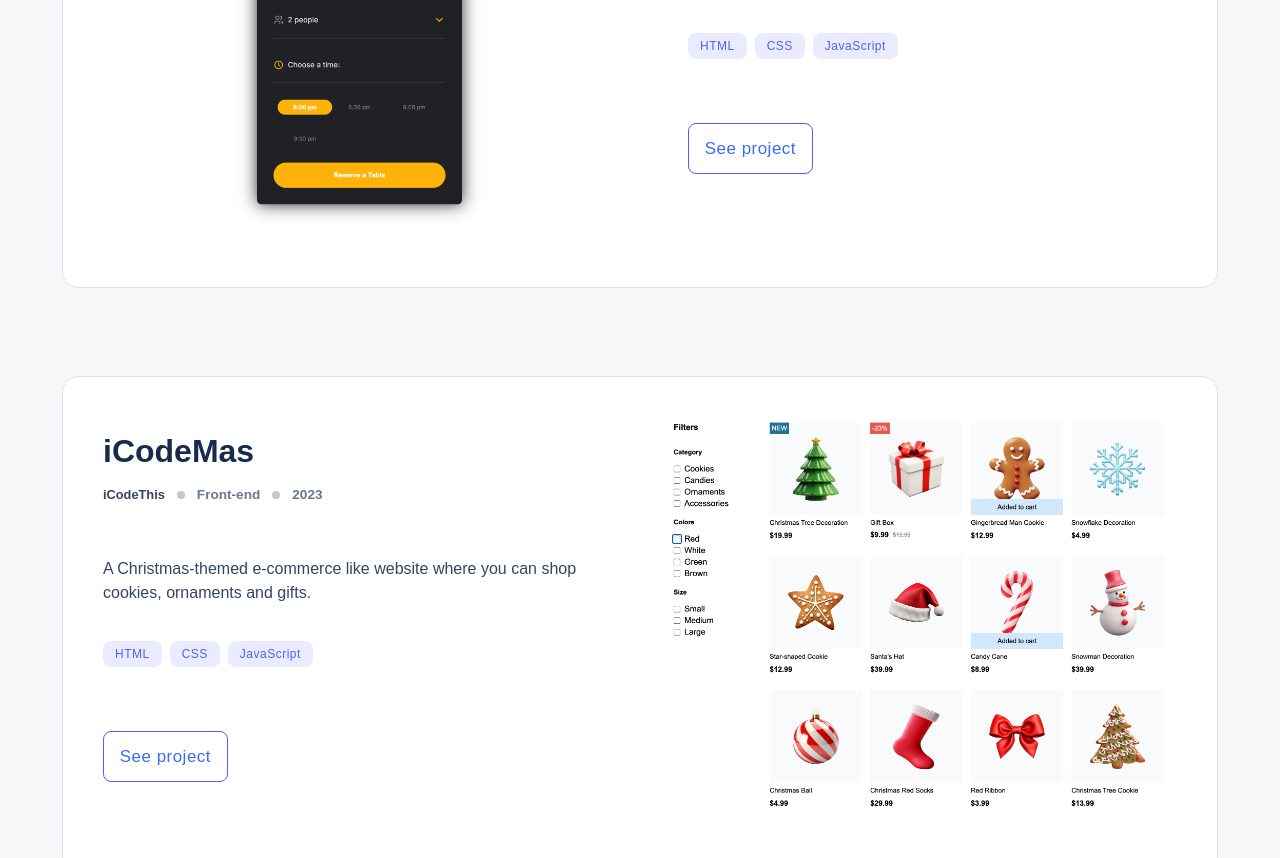
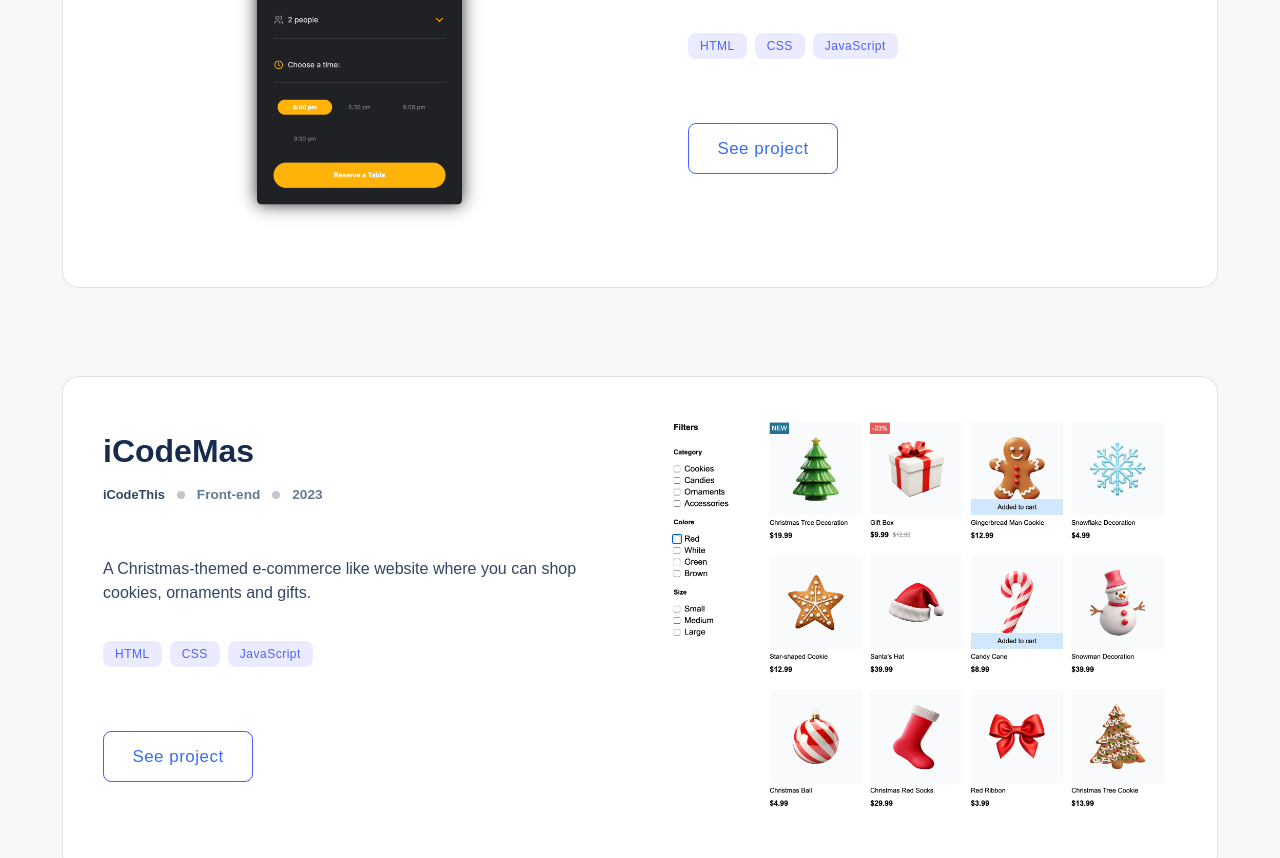
Before and after one commit to virag-ky/Webpack-Portfolio, a website built with webpack: page index.html in a window 1280 px wide. Shown: the part 1042-1900 px from the top of the page. Built offline with nearby package versions, Linux system fonts and the light colour scheme.

Commit message:
button fix

```diff
--- a/styles.css
+++ b/styles.css
@@ -391,6 +391,7 @@
   color: var(--see-project-btn-text-color);
   transition: 0.5s;
   display: block;
+  max-width: 150px; /*** added this ***/
 }
 
 .see-project:hover,
@@ -697,9 +698,9 @@
     margin-top: -1.5rem;
   }
 
-  .see-project {
+  /* .see-project { **** NOT NEEDED  *****
     width: 7.8rem;
-  }
+  } */
 
   /* About Myself section */
   .about-wrapper {
```
